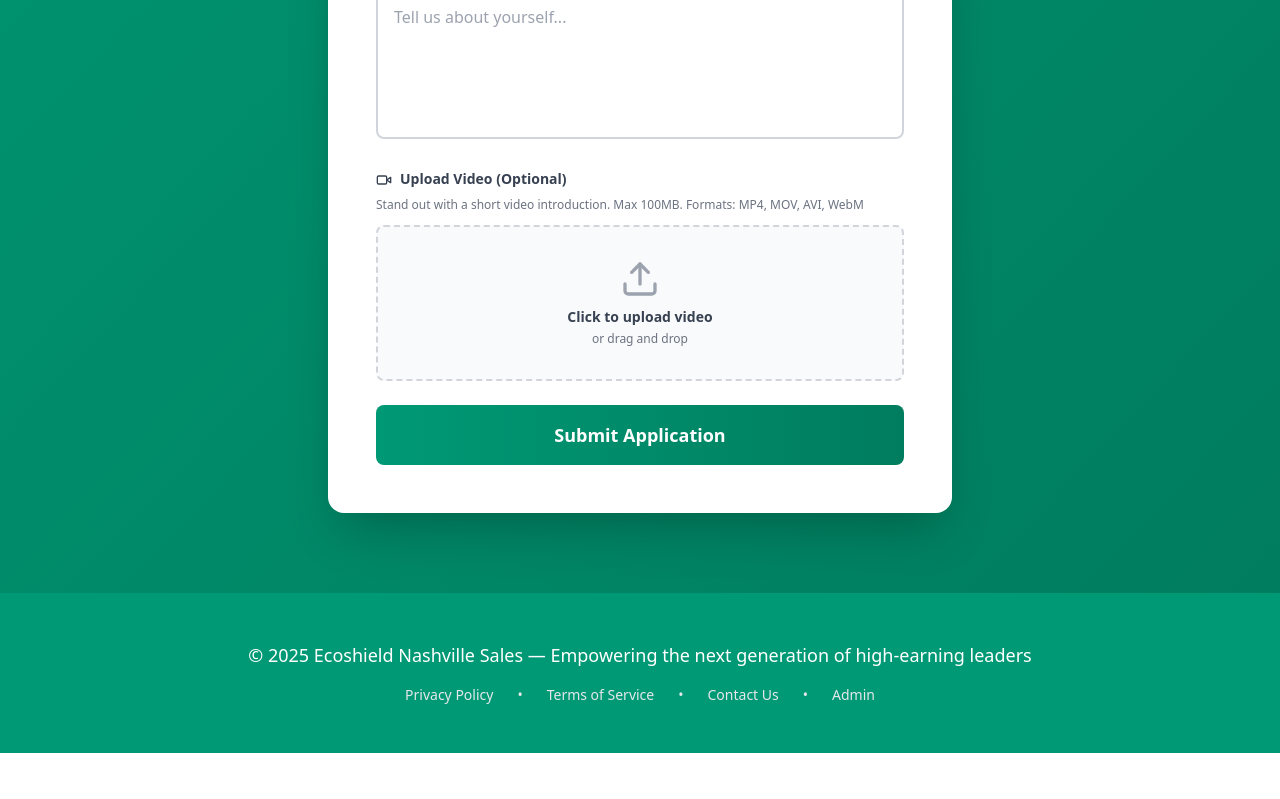
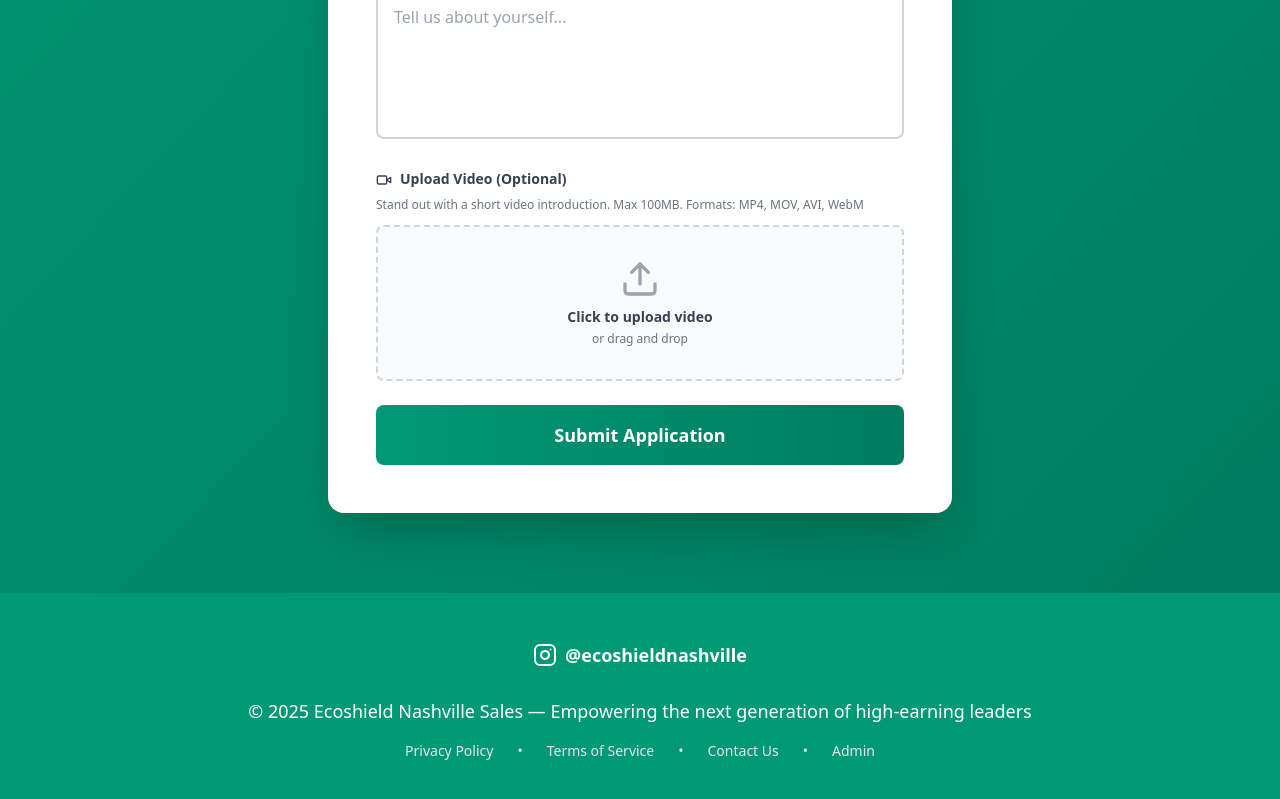
Before and after one commit to RyanRidellLLC/ecoshieldnash, a React (Vite) app: page / in a window 1280 px wide. Shown: the part 3542-4341 px from the top of the page. Before the commit the page ends 4295 px from the top, so only its background shows below. Built offline with nearby package versions, Linux system fonts and the light colour scheme; no server answers.

Commit message:
Updated RecruitingPage.tsx

```diff
--- a/src/RecruitingPage.tsx
+++ b/src/RecruitingPage.tsx
@@ -1,5 +1,5 @@
 import { useState, useEffect } from 'react';
-import { DollarSign, TrendingUp, GraduationCap, Phone, Mail, User, ChevronDown, Video, Upload, X } from 'lucide-react';
+import { DollarSign, TrendingUp, GraduationCap, Phone, Mail, User, ChevronDown, Video, Upload, X, Instagram } from 'lucide-react';
 import { uploadVideo, formatFileSize } from './utils/videoUpload';
 
 export default function RecruitingPage() {
@@ -488,6 +488,17 @@ export default function RecruitingPage() {
       {/* Footer */}
       <footer className="bg-[#009975] text-white py-12 section-transition">
         <div className="max-w-6xl mx-auto px-6 text-center">
+          <div className="mb-6">
+            <a
+              href="https://www.instagram.com/ecoshieldnashville/"
+              target="_blank"
+              rel="noopener noreferrer"
+              className="inline-flex items-center gap-2 text-white hover:text-yellow-300 transition-colors text-lg font-semibold"
+            >
+              <Instagram className="w-6 h-6" />
+              @ecoshieldnashville
+            </a>
+          </div>
           <p className="text-lg mb-4">
             © 2025 Ecoshield Nashville Sales — Empowering the next generation of high-earning leaders
           </p>
```
